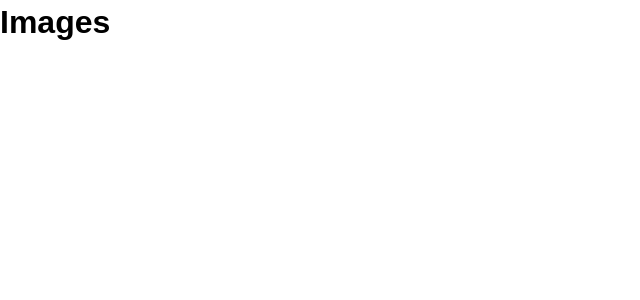
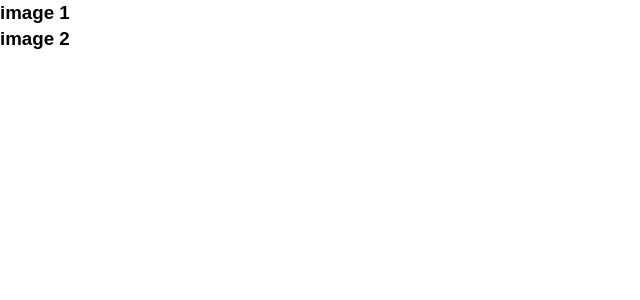
Before and after one commit to qfarenwald/final-countdown, a Vue app: page / in a window 1280 px wide. Shown: the top 300 px of the page, without its empty margins (0-640 px from the left). Built offline with nearby package versions, Linux system fonts and the light colour scheme.

Commit message:
Loop over and display mock data

```diff
--- a/src/App.vue
+++ b/src/App.vue
@@ -1,6 +1,6 @@
 <template>
   <div id="app">
-    <Images />
+    <Images v-bind:images="images" />
   </div>
 </template>
 
--- a/src/components/Images.vue
+++ b/src/components/Images.vue
@@ -1,12 +1,15 @@
 <template>
   <div>
-    <h1>Images</h1>
+    <div v-bind:key="image.id" v-for="image in images">
+      <h3>{{ image.image }}</h3>
+    </div>
   </div>
 </template>
 
 <script>
 export default {
-  name: "Images"
+  name: "Images",
+  props: ["images"]
 }
 
 </script>
```
